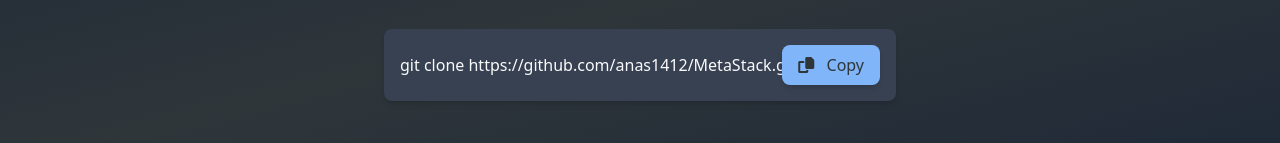
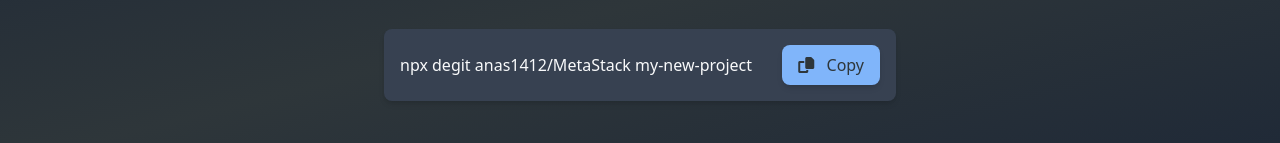
Before and after one commit to anas1412/MetaStack, a plain HTML site: page index.html in a window 1280 px wide. Shown: the part 3439-3582 px from the top of the page. Drawn offline with nearby package versions, Linux system fonts and the light colour scheme.

Commit message:
changed project started link

```diff
--- a/index.html
+++ b/index.html
@@ -421,13 +421,13 @@
               <input
                 type="text"
                 id="cloneCommand"
-                value="git clone https://github.com/anas1412/MetaStack.git"
+                value="npx degit anas1412/MetaStack my-new-project"
                 readonly
                 class="bg-transparent text-text flex-grow outline-none"
               />
               <button
                 @click="
-                  navigator.clipboard.writeText('git clone https://github.com/anas1412/MetaStack.git');
+                  navigator.clipboard.writeText('npx degit anas1412/MetaStack my-new-project');
                   copied = true;
                   setTimeout(() => copied = false, 3000);
                 "
```
